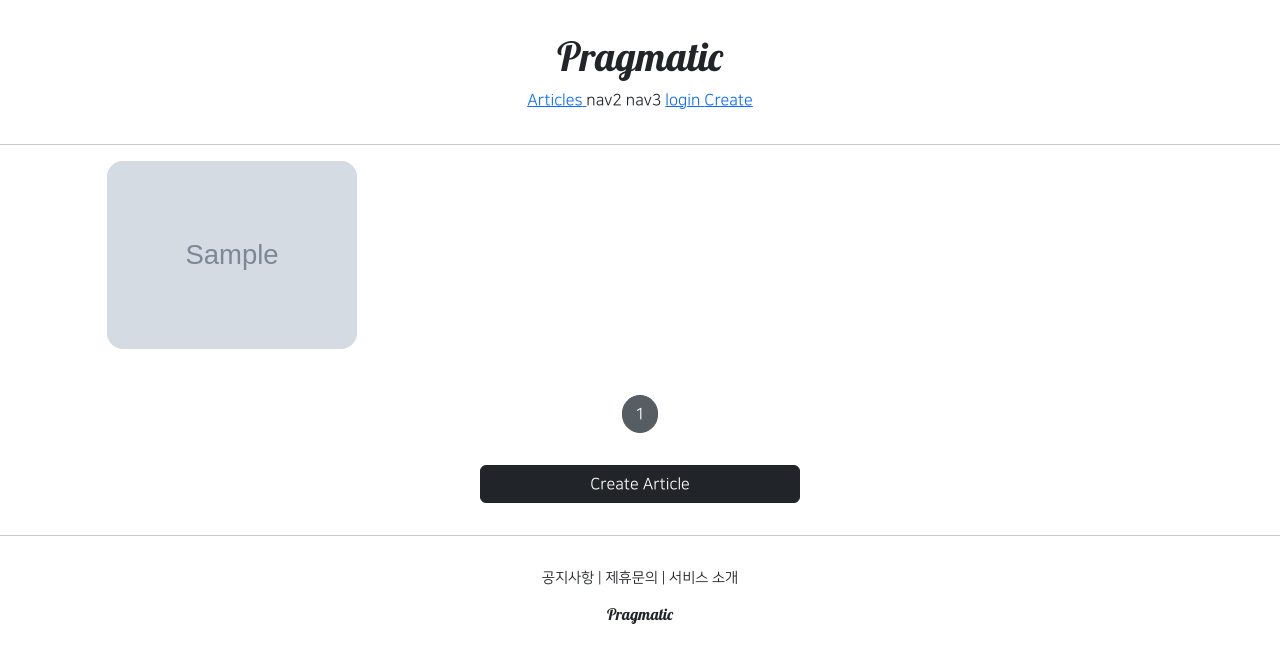
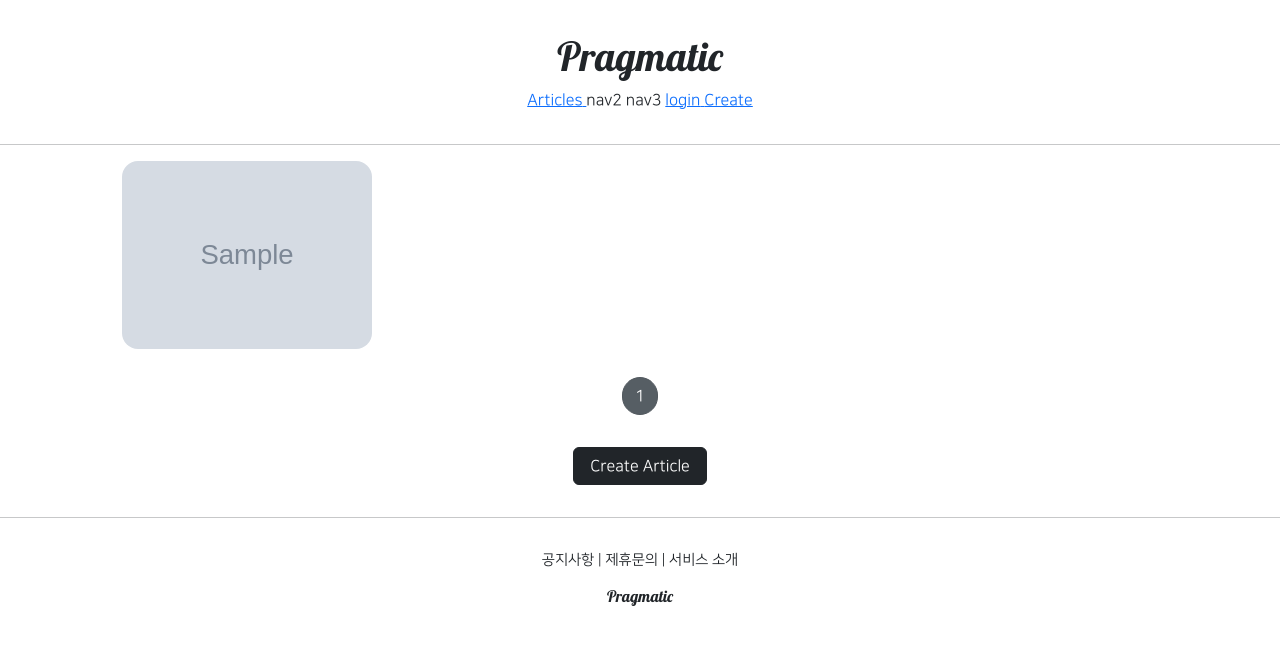
Before and after one commit to kim946509/Django_practice, a Django app: page /articles/list/ in a window 1280 px wide. Shown: the top 663 px of the page. Run offline with Django 4.2, Linux system fonts and the light colour scheme; tables that the repository leaves empty hold one stand-in row (values such as "Sample post"); grey boxes marked "Sample" are stand-in pictures; some libraries are stand-ins or nearby versions.

Commit message:
django course 39 commit

```diff
--- a/articleapp/templates/articleapp/list.html
+++ b/articleapp/templates/articleapp/list.html
@@ -2,10 +2,18 @@
 {% load static %}
 
 {% block content %}
-    <style>
+<style>
+
+    .container {
+        padding: 0;
+        margin: 0, auto;
+    }
+    .container a{
+        width: 45%;
+        max-width: 250px;
+    }
     .container div {
-      width: 250px;
-      background-color: antiquewhite;
+
       display: flex;
       justify-content: center;
       align-items: center;
@@ -32,7 +40,7 @@
     {% endif %}
     {% include 'snippets/pagination.html' with page_obj=page_obj %}
     <div style="text-align:center">
-        <a href="{% url 'articleapp:create' %}" class="btn btn-dark rounded-pll col-3 mt-3 mb-3">
+        <a href="{% url 'articleapp:create' %}" class="btn btn-dark rounded-pll mt-3 mb-3 px-3">
             Create Article
         </a>
     </div>
--- a/pragmatic/settings.py
+++ b/pragmatic/settings.py
@@ -42,7 +42,7 @@
 # SECURITY WARNING: don't run with debug turned on in production!
 DEBUG = True
 
-ALLOWED_HOSTS = []
+ALLOWED_HOSTS = ['*'] #모든 host에 대하여 허용함.
 
 
 # Application definition
--- a/static/base.css
+++ b/static/base.css
@@ -15,3 +15,9 @@
     text-align:center;
     margin: 2rem 0;
 }
+
+@media screen and (max-width: 500px){
+    html {
+        font-size: 13px;
+    }
+}
--- a/static/js/magicgrid.js
+++ b/static/js/magicgrid.js
@@ -288,7 +288,7 @@
 let magicGrid = new MagicGrid({
   container: '.container',
   animate: true,
-  gutter: 30,
+  gutter: 12,
   static: true,
   useMin: true
 });
--- a/templates/head.html
+++ b/templates/head.html
@@ -2,6 +2,7 @@
 
 <head>
     <meta charset="UTF-8">
+    <meta name="viewport" content="width=device-width, initial-scale=1, shrink-to-fit=no">
     <title>Title</title>
 
     {# BOOTSTAP LINK #}
```
